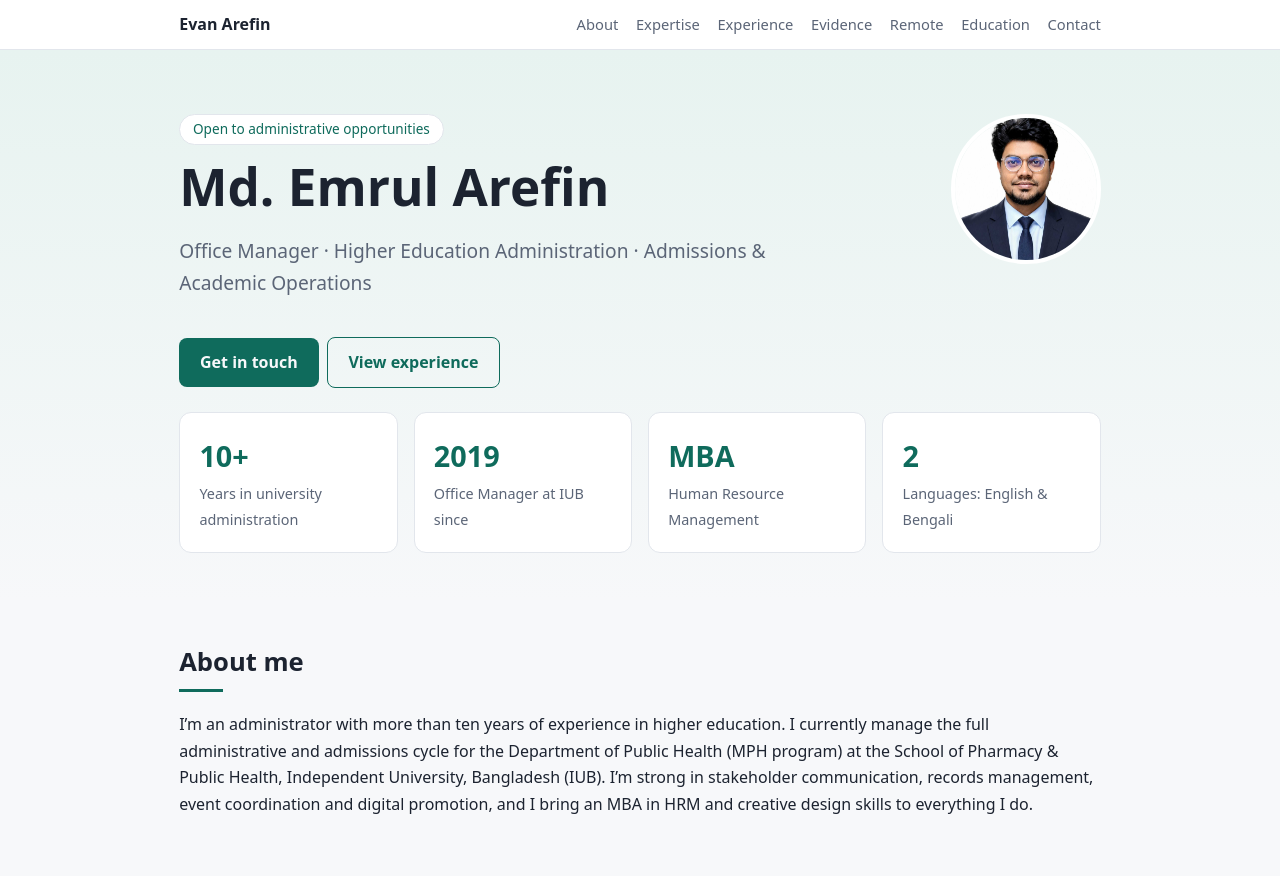
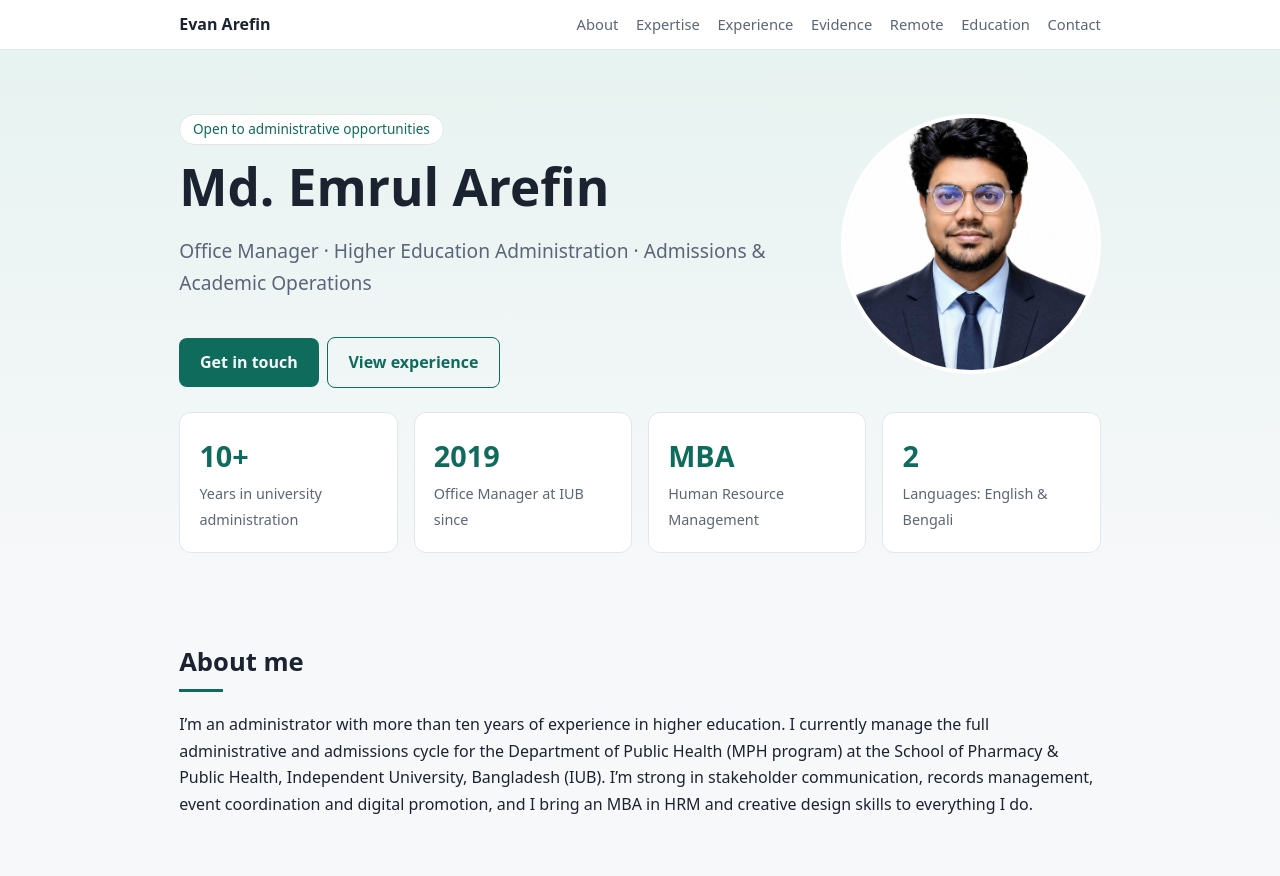
Before and after one commit to emrularefin/emrularefin.github.io, a plain HTML site: page index.html in a window 1280 px wide. Shown: the top 876 px of the page. Drawn offline with Linux system fonts and the light colour scheme; no server answers.

Commit message:
Add files via upload

```diff
--- a/index.html
+++ b/index.html
@@ -32,7 +32,7 @@ h2::after{content:"";display:block;width:44px;height:3px;background:var(--acc);m
 .job h3{margin:0}.job small{color:var(--mute)}.job ul{padding-left:1.1rem;margin:.6rem 0}.job li{margin:.3rem 0}
 .chips span{display:inline-block;background:var(--acc2);color:var(--acc);padding:.3rem .8rem;border-radius:99px;margin:.25rem .25rem 0 0;font-size:.9rem}
 footer{padding:2rem 1.2rem;color:var(--mute);font-size:.9rem;text-align:center;border-top:1px solid var(--line)}
-.ph{float:right;width:150px;height:150px;border-radius:50%;object-fit:cover;border:4px solid var(--card);margin:0 0 1rem 1rem}
+.ph{float:right;width:clamp(170px,30vw,260px);height:clamp(170px,30vw,260px);border-radius:50%;object-fit:cover;border:4px solid var(--card);margin:0 0 1rem 1rem}
 .stats{clear:both}[hidden]{display:none!important}
 .lead{color:var(--mute);max-width:720px;margin:-.4rem 0 1.2rem}
 .ev .k{display:inline-block;font-size:.75rem;color:var(--acc);background:var(--acc2);padding:.1rem .6rem;border-radius:99px;margin-bottom:.5rem}
```
